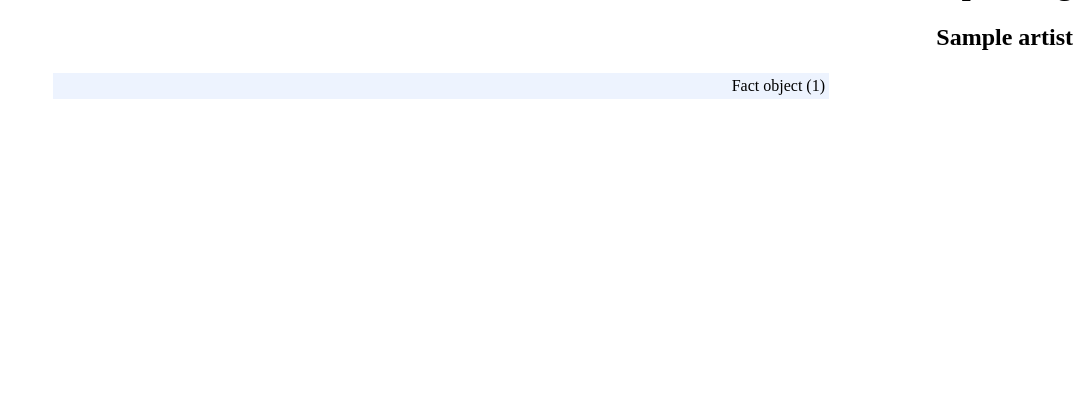
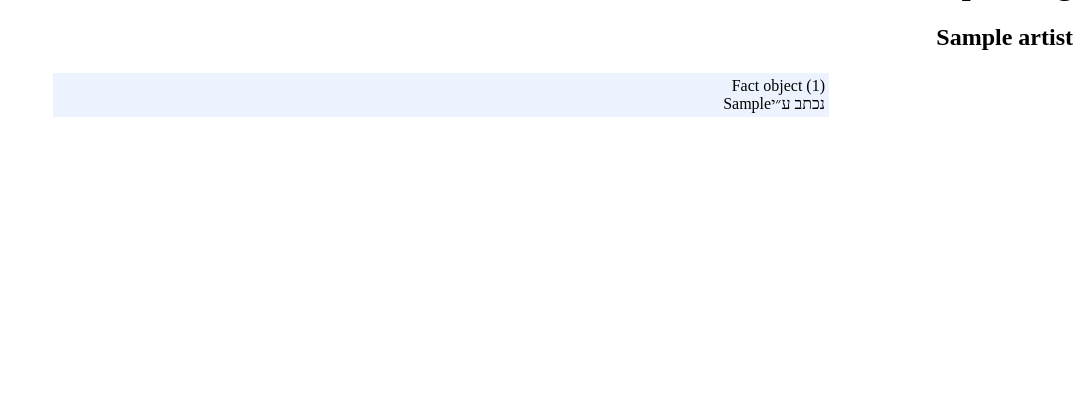
Before and after one commit to sharonmatan/MyMima, a Django app: page /song/1 in a window 1280 px wide. Shown: the part 212-616 px from the top of the page, without its empty margins (199-1280 px from the left). Run offline with Django 3.2, Linux system fonts and the light colour scheme; tables that the repository leaves empty hold one stand-in row (values such as "Sample post").

Commit message:
Step 3: This commit will add a fact.written_by to the view of song_page.html.

```diff
--- a/facts/templates/facts/song_page.html
+++ b/facts/templates/facts/song_page.html
@@ -9,9 +9,9 @@
 {% endblock %}
 
 {% block p %}
-    <div class = "fact-table">
-    {% for fact in song.facts.all %}
-            <div class="{% cycle 'fact1' 'fact2' %}">{{ fact }}</div>
-    {% endfor %}
+    <div class="fact-table">
+        {% for fact in song.facts.all %}
+            <div class="{% cycle 'fact1' 'fact2' %}">{{ fact }}<br>נכתב ע״י{{ fact.written_by }}</div>
+        {% endfor %}
     </div>
 {% endblock %}
```
Also changed, not shown: mima-original-structure.md (+1 -1 lines).
